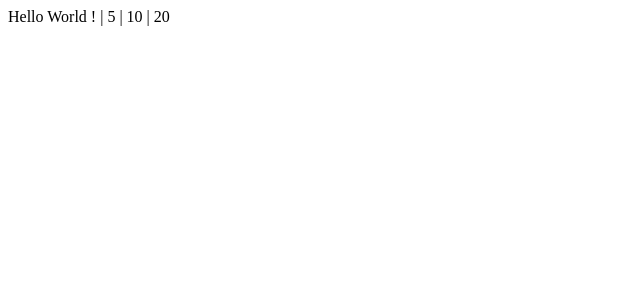
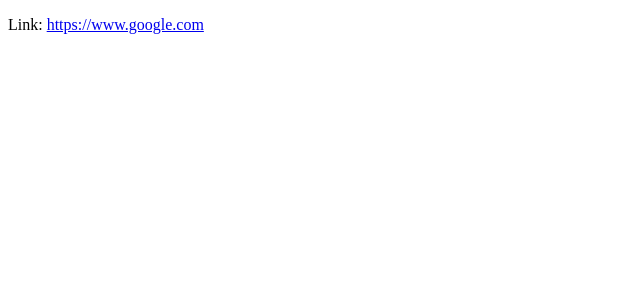
Before and after one commit to RobFyd/practice-in-react2, a React (Vite) app: page / in a window 1280 px wide. Shown: the top 300 px of the page, without its empty margins (0-640 px from the left). Built offline with nearby package versions, Linux system fonts and the light colour scheme.

Commit message:
link in jsx added

```diff
--- a/src/main.jsx
+++ b/src/main.jsx
@@ -7,8 +7,16 @@ const calcContent = 5 + 5;
 const element = (
   <div>
     {stringContent} | {numberContent} | {calcContent} |{" "}
-    {numberContent + calcContent + 5}
+    {numberContent + calcContent + 5} | | {"test"} |{" "}
+    {`Number: ${numberContent}`}
   </div>
 );
 
-createRoot(document.getElementById("root")).render(element);
+const address = "https://www.google.com";
+const linkElement = (
+  <p>
+    Link: <a href={address}>{address}</a>
+  </p>
+);
+
+createRoot(document.getElementById("root")).render(linkElement);
```
